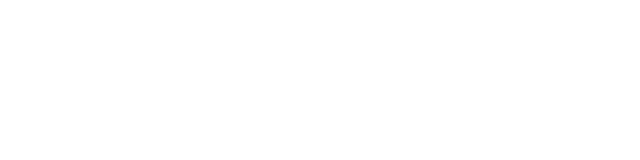
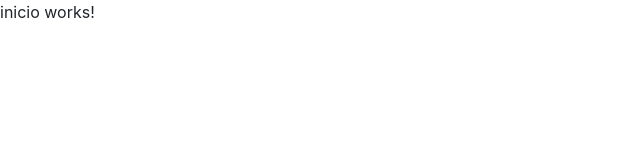
Before and after one commit to Milton-668/blogPessoalAngular, an Angular app: page /inicio in a window 1280 px wide. Before the commit this address led to /. Shown: the top 160 px of the page, without its empty margins (0-640 px from the left). Built offline with nearby package versions, Linux system fonts and the light colour scheme.

Commit message:
chore(project): Pagina inicial do projeto

```diff
--- a/src/app/app-routing.module.ts
+++ b/src/app/app-routing.module.ts
@@ -2,12 +2,16 @@
 import { RouterModule, Routes } from '@angular/router';
 import { CadastrarComponent } from './cadastrar/cadastrar.component';
 import { EntrarComponent } from './entrar/entrar.component';
+import { InicioComponent } from './inicio/inicio.component';
 
 const routes: Routes = [
 
   {path:'', redirectTo: 'entrar', pathMatch: 'full'},
+
   {path:'entrar', component: EntrarComponent},
-  {path:'cadastrar', component: CadastrarComponent}
+  {path:'cadastrar', component: CadastrarComponent},
+
+  {path: 'inicio', component: InicioComponent}
 
 
 
--- a/src/app/app.module.ts
+++ b/src/app/app.module.ts
@@ -9,6 +9,7 @@
 import { RodapeComponent } from './rodape/rodape.component';
 import { EntrarComponent } from './entrar/entrar.component';
 import { CadastrarComponent } from './cadastrar/cadastrar.component';
+import { InicioComponent } from './inicio/inicio.component';
 
 
 @NgModule({
@@ -17,7 +18,8 @@
     MenuComponent,
     RodapeComponent,
     EntrarComponent,
-    CadastrarComponent
+    CadastrarComponent,
+    InicioComponent
   ],
   imports: [
     BrowserModule,
--- /dev/null
+++ b/src/app/inicio/inicio.component.html
@@ -0,0 +1 @@
+<p>inicio works!</p>
--- /dev/null
+++ b/src/app/inicio/inicio.component.ts
@@ -0,0 +1,15 @@
+import { Component, OnInit } from '@angular/core';
+
+@Component({
+  selector: 'app-inicio',
+  templateUrl: './inicio.component.html',
+  styleUrls: ['./inicio.component.css']
+})
+export class InicioComponent implements OnInit {
+
+  constructor() { }
+
+  ngOnInit(): void {
+  }
+
+}
```
Also changed, not shown: src/app/inicio/inicio.component.css (added).
